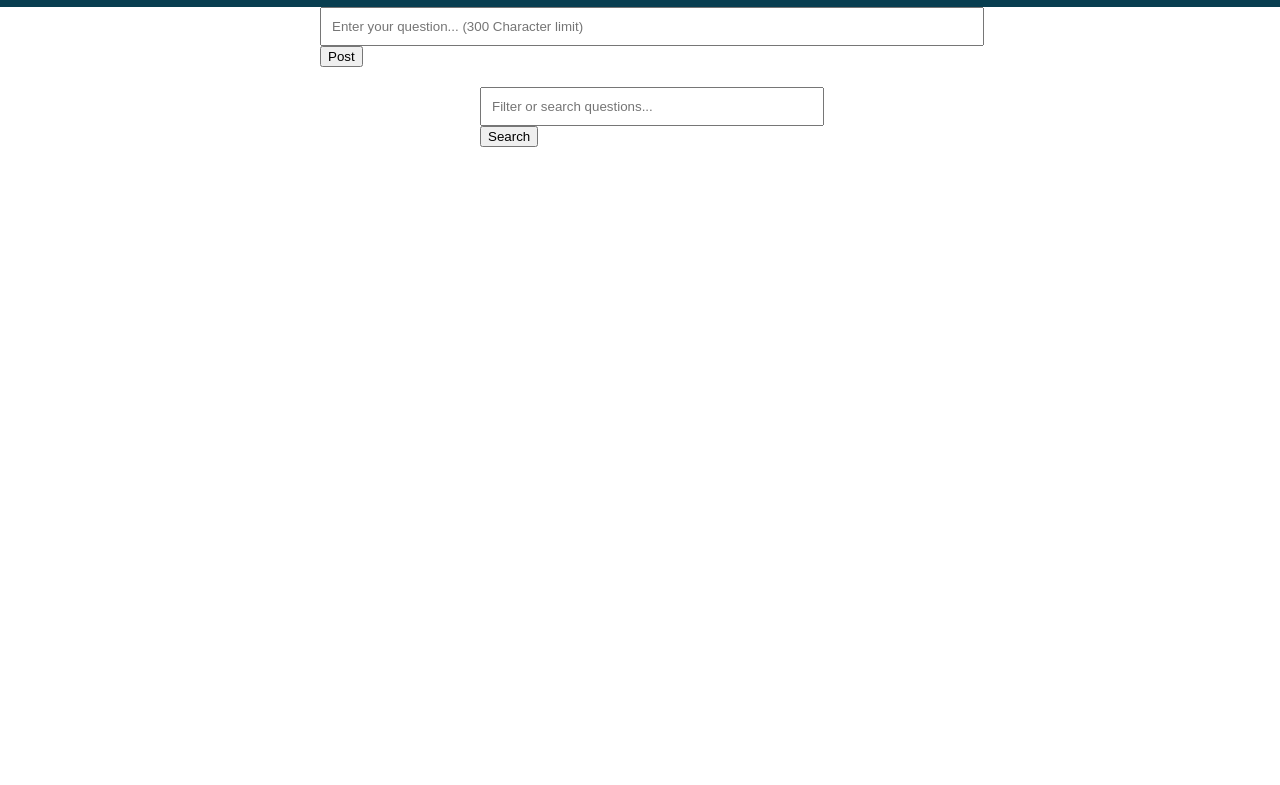
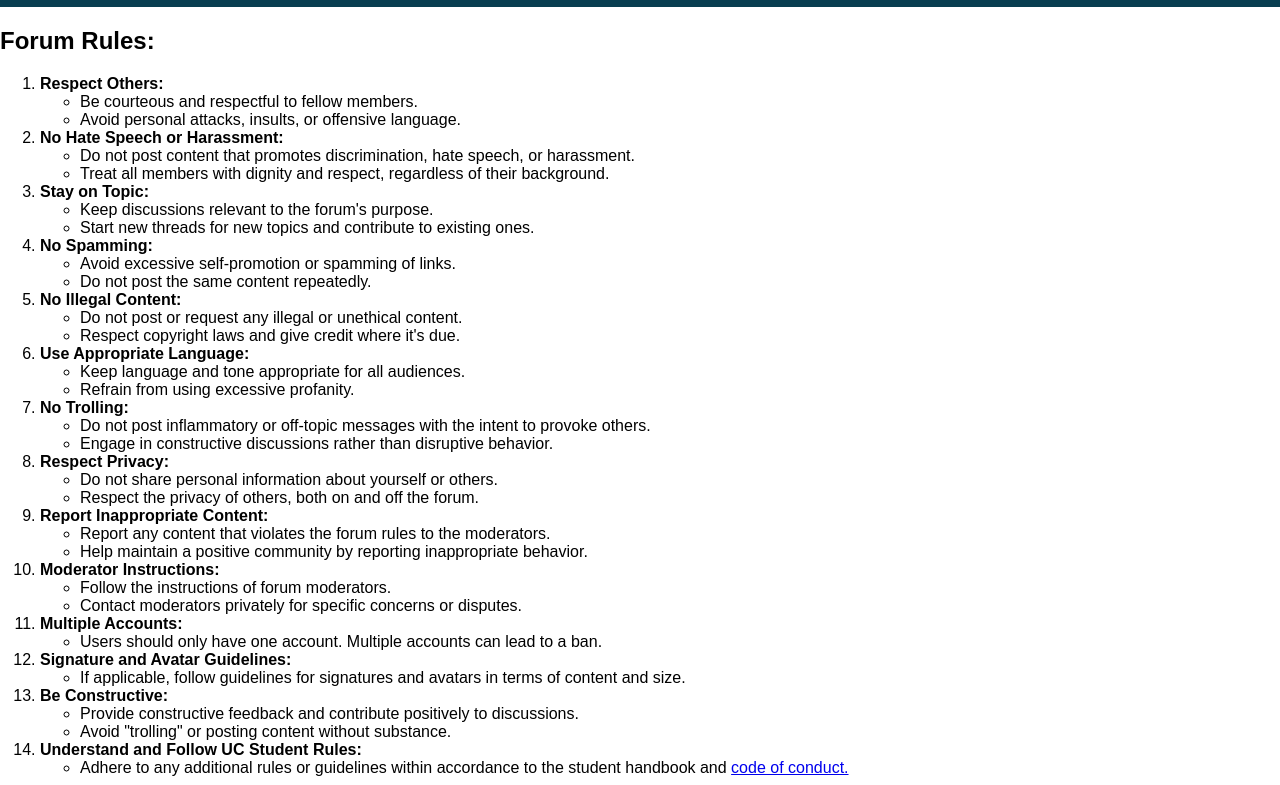
Before and after one commit to Teruk0/CSE106Final, a website: page forum.html in a window 1280 px wide. Shown: the part 167-952 px from the top of the page. Before the commit the page ends 800 px from the top, so only its background shows below. Drawn offline with Linux system fonts and the light colour scheme.

Commit message:
Updated forum.html
Update 2 - added forum rules and a little layout change

```diff
--- a/forum.html
+++ b/forum.html
@@ -4,14 +4,14 @@
     <meta charset="UTF-8">
     <meta http-equiv="X-UA-Compatible" content="IE=edge">
     <meta name="viewport" content="width=device-width, initial-scale=1.0">
-    <title>Forum App</title>
+    <title>UCM Student Forum</title>
     <link rel="stylesheet" type="text/css" href="forum.css">
 </head>
 <body>
 
 <div id="header-container">
     <div id="logo-container">
-        <a href="https://www.ucmerced.edu/">
+        <a href="https://www.ucmerced.edu/" target="_blank">
             <img src="ucm.jpg" alt="Logo">
         </a>
     </div>
@@ -21,21 +21,114 @@
     </div>
 </div>
 
+<div id = "main-container">
+    <div id="forum-rules-container">
+        <div id="forum-rules">
+            <h2>Forum Rules:</h2>
+            <ol>
+                <li><strong>Respect Others:</strong>
+                    <ul>
+                        <li>Be courteous and respectful to fellow members.</li>
+                        <li>Avoid personal attacks, insults, or offensive language.</li>
+                    </ul>
+                </li>
+                <li><strong>No Hate Speech or Harassment:</strong>
+                    <ul>
+                        <li>Do not post content that promotes discrimination, hate speech, or harassment.</li>
+                        <li>Treat all members with dignity and respect, regardless of their background.</li>
+                    </ul>
+                </li>
+                <li><strong>Stay on Topic:</strong>
+                    <ul>
+                        <li>Keep discussions relevant to the forum's purpose.</li>
+                        <li>Start new threads for new topics and contribute to existing ones.</li>
+                    </ul>
+                </li>
+                <li><strong>No Spamming:</strong>
+                    <ul>
+                        <li>Avoid excessive self-promotion or spamming of links.</li>
+                        <li>Do not post the same content repeatedly.</li>
+                    </ul>
+                </li>
+                <li><strong>No Illegal Content:</strong>
+                    <ul>
+                        <li>Do not post or request any illegal or unethical content.</li>
+                        <li>Respect copyright laws and give credit where it's due.</li>
+                    </ul>
+                </li>
+                <li><strong>Use Appropriate Language:</strong>
+                    <ul>
+                        <li>Keep language and tone appropriate for all audiences.</li>
+                        <li>Refrain from using excessive profanity.</li>
+                    </ul>
+                </li>
+                <li><strong>No Trolling:</strong>
+                    <ul>
+                        <li>Do not post inflammatory or off-topic messages with the intent to provoke others.</li>
+                        <li>Engage in constructive discussions rather than disruptive behavior.</li>
+                    </ul>
+                </li>
+                <li><strong>Respect Privacy:</strong>
+                    <ul>
+                        <li>Do not share personal information about yourself or others.</li>
+                        <li>Respect the privacy of others, both on and off the forum.</li>
+                    </ul>
+                </li>
+                <li><strong>Report Inappropriate Content:</strong>
+                    <ul>
+                        <li>Report any content that violates the forum rules to the moderators.</li>
+                        <li>Help maintain a positive community by reporting inappropriate behavior.</li>
+                    </ul>
+                </li>
+                <li><strong>Moderator Instructions:</strong>
+                    <ul>
+                        <li>Follow the instructions of forum moderators.</li>
+                        <li>Contact moderators privately for specific concerns or disputes.</li>
+                    </ul>
+                </li>
+                <li><strong>Multiple Accounts:</strong>
+                    <ul>
+                        <li>Users should only have one account. Multiple accounts can lead to a ban.</li>
+                    </ul>
+                </li>
+                <li><strong>Signature and Avatar Guidelines:</strong>
+                    <ul>
+                        <li>If applicable, follow guidelines for signatures and avatars in terms of content and size.</li>
+                    </ul>
+                </li>
+                <li><strong>Be Constructive:</strong>
+                    <ul>
+                        <li>Provide constructive feedback and contribute positively to discussions.</li>
+                        <li>Avoid "trolling" or posting content without substance.</li>
+                    </ul>
+                </li>
+                <li><strong>Understand and Follow UC Student Rules:</strong>
+                    <ul>
+                        <li>Adhere to any additional rules or guidelines within accordance to the student handbook and <a href="https://osrr.ucmerced.edu/student-conduct/ucm-code-student-conduct" target="_blank">code of conduct.</a></li>
+                    </ul>
+                </li>
+            </ol>
+        </div>
+    </div>
+
+
     <div id="question-container">
         <div id="question-input">
             <input type="text" id="question-text" placeholder="Enter your question... (300 Character limit)">
-        <button onclick="postQuestion()">Post</button>
+            <button id="post-button" onclick="postQuestion()">Post</button>
+        </div>
+
         <div id="filter-container">
             <div id="filter-input">
                 <input type="text" id="filter-text" placeholder="Filter or search questions...">
-                <button onclick="search()">Search</button>
-            </div>
+                <button id="search-button" onclick="search()">Search</button>
             </div>
         </div>
 
         <div id="questions-list">
             <!-- Questions will be dynamically added here -->
             <div id="replies-container"></div>
+        </div>
     </div>
 </div>
 
```
Lines whose indentation alone changed are shown as unchanged.
